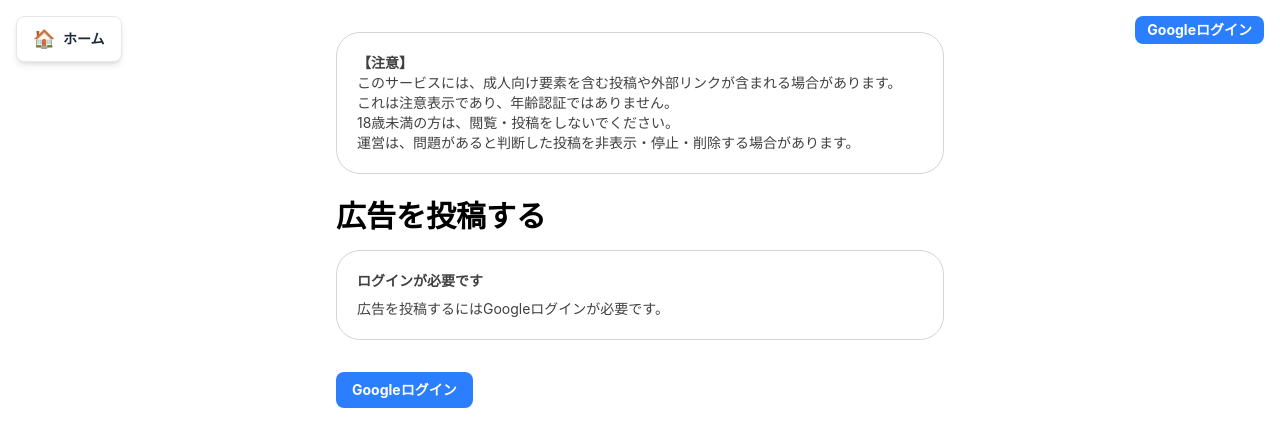
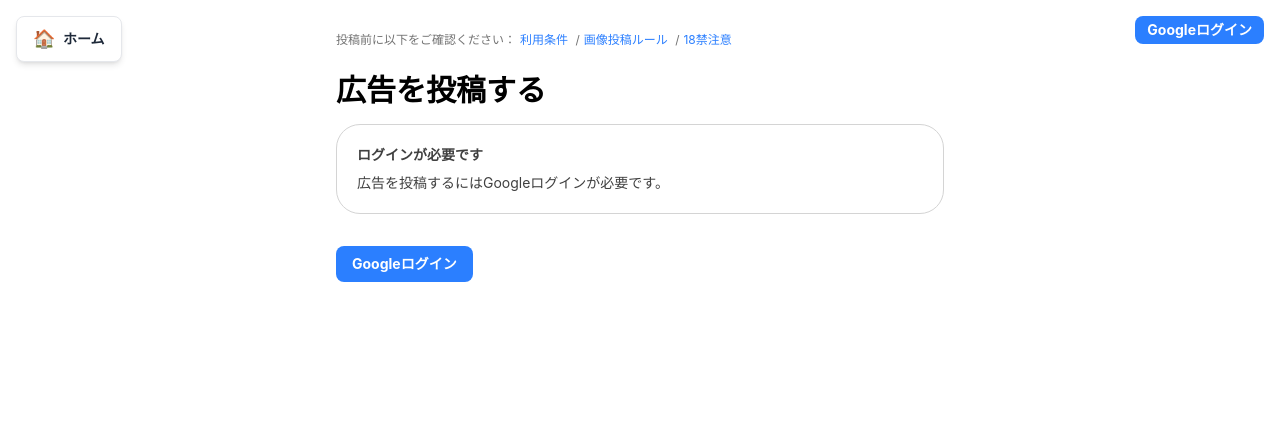
Before and after one commit to subsquare-jp/hiromeru, a Next.js app: page /post in a window 1280 px wide. Shown: the top 446 px of the page. Built offline with nearby package versions, Linux system fonts and the light colour scheme; no server answers.

Commit message:
Centralize rules and remove redundant text on /post

```diff
--- a/app/post/page.tsx
+++ b/app/post/page.tsx
@@ -208,13 +208,12 @@ export default function PostPage() {
     if (!user) {
         return (
             <main className="max-w-2xl mx-auto p-8">
-                <section className="mb-6 rounded-3xl border border-neutral-300 bg-white p-5 text-sm text-neutral-700">
-                    <p className="font-bold">【注意】</p>
-                    <p>このサービスには、成人向け要素を含む投稿や外部リンクが含まれる場合があります。</p>
-                    <p>これは注意表示であり、年齢認証ではありません。</p>
-                    <p>18歳未満の方は、閲覧・投稿をしないでください。</p>
-                    <p>運営は、問題があると判断した投稿を非表示・停止・削除する場合があります。</p>
-                </section>
+                <div className="mb-6 text-xs text-neutral-500">
+                    投稿前に以下をご確認ください：
+                    <Link href="/kiyaku" className="text-blue-500 hover:underline mx-1">利用条件</Link> /
+                    <Link href="/image_rule" className="text-blue-500 hover:underline mx-1">画像投稿ルール</Link> /
+                    <Link href="/18over" className="text-blue-500 hover:underline mx-1">18禁注意</Link>
+                </div>
                 <h1 className="text-3xl font-bold mb-4">広告を投稿する</h1>
                 <div className="mb-8 rounded-3xl border border-neutral-300 bg-white p-5 text-sm text-neutral-700">
                     <p className="mb-2 font-bold">ログインが必要です</p>
@@ -278,13 +277,6 @@ export default function PostPage() {
 
     return (
         <main className="max-w-2xl mx-auto p-8">
-            <section className="mb-6 rounded-3xl border border-neutral-300 bg-white p-5 text-sm text-neutral-700">
-                <p className="font-bold">【注意】</p>
-                <p>このサービスには、成人向け要素を含む投稿や外部リンクが含まれる場合があります。</p>
-                <p>これは注意表示であり、年齢認証ではありません。</p>
-                <p>18歳未満の方は、閲覧・投稿をしないでください。</p>
-                <p>運営は、問題があると判断した投稿を非表示・停止・削除する場合があります。</p>
-            </section>
             <h1 className="text-3xl font-bold mb-4">広告を投稿する</h1>
             <div className="mb-8 rounded-3xl border border-neutral-300 bg-white p-5 text-sm text-neutral-700">
               <p className="mb-2 font-bold">画像なしのテスト投稿も歓迎しています</p>
```
